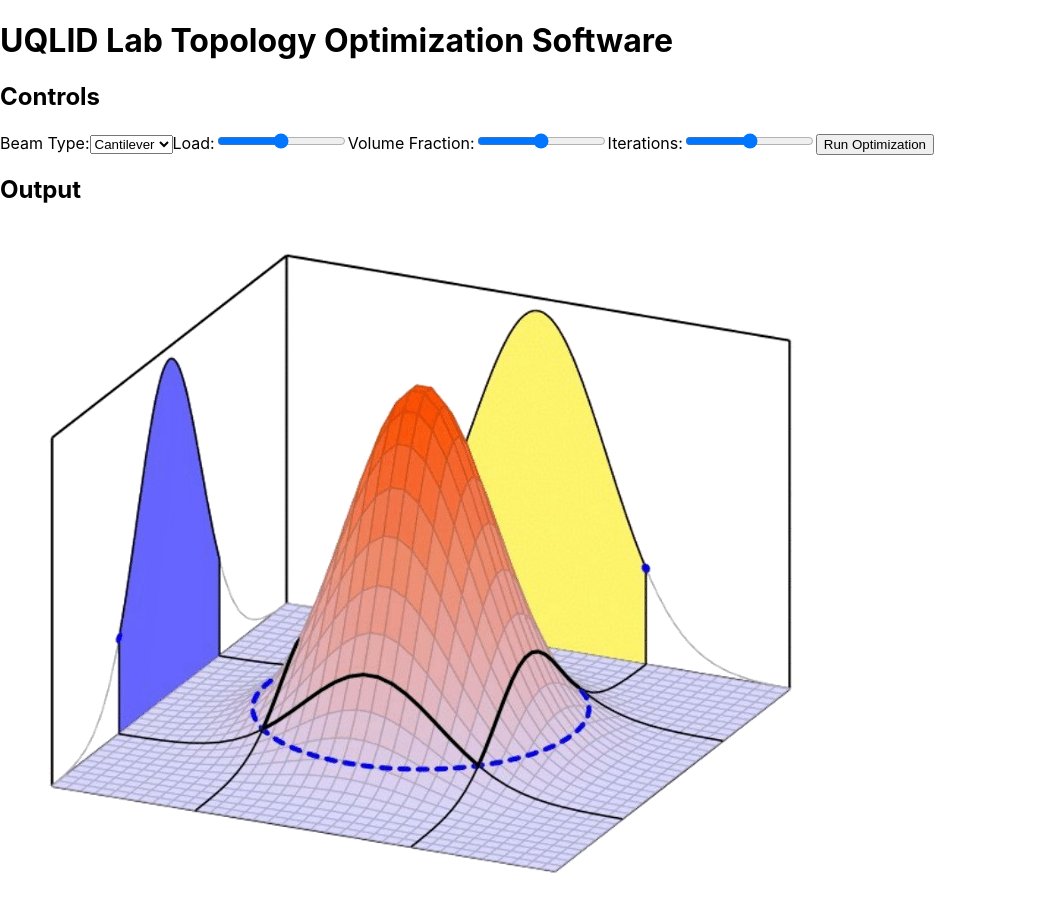
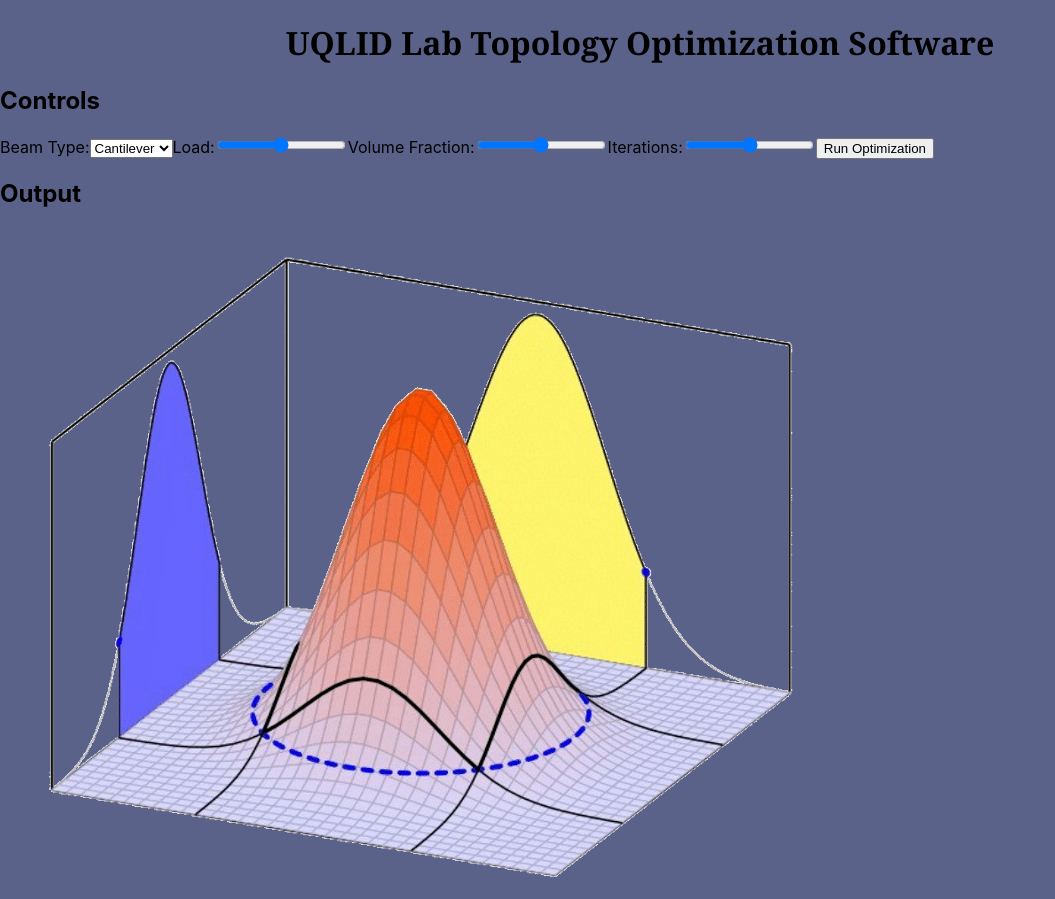
Before and after one commit to AlonsoTheDopest/top-opt-app, a React (Create React App) app: page / in a window 1280 px wide. Shown: the whole page, without its empty margins (0-1055 px from the left). Built offline with nearby package versions, Linux system fonts and the light colour scheme.

Commit message:
Update index.css

```diff
--- a/src/Header/index.css
+++ b/src/Header/index.css
@@ -0,0 +1,9 @@
+body{
+    background-color: rgba(42, 52, 102, 0.767);
+}
+.headerH1{
+
+    font-family: Cambria, Cochin, Georgia, Times, 'Times New Roman', serif;
+    display: flex;
+    justify-content: center;
+}
```
